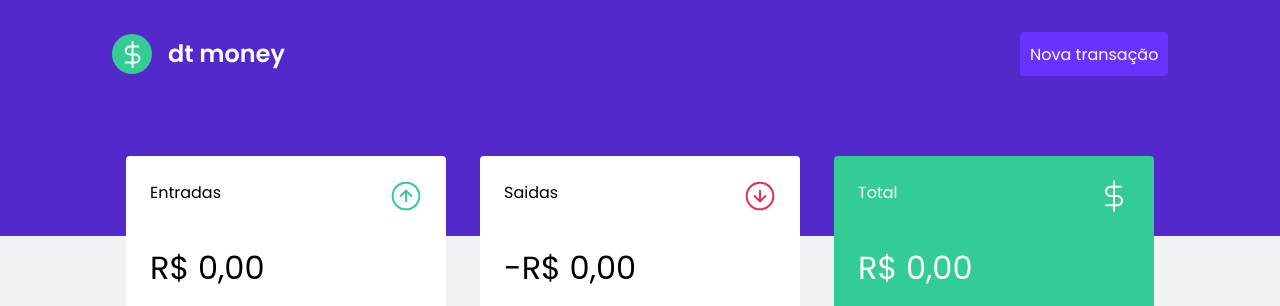
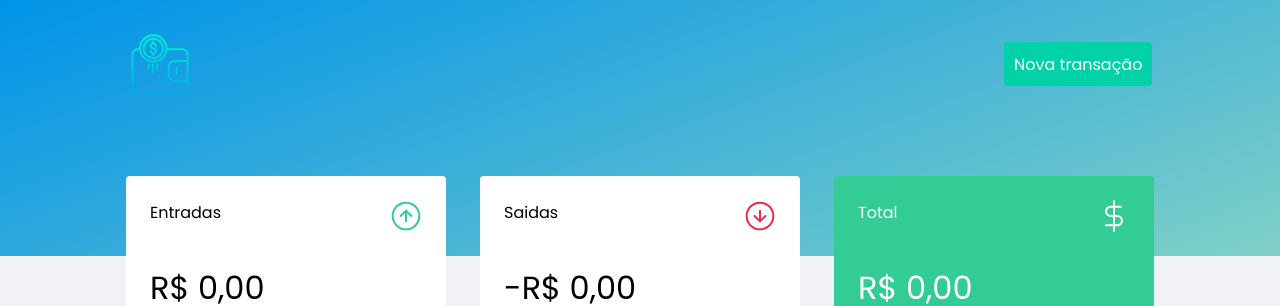
Before and after one commit to tomvieir/Wallet, a React (Create React App) app: page / in a window 1280 px wide. Shown: the top 306 px of the page. Built offline with nearby package versions, Linux system fonts and the light colour scheme; no server answers; what miragejs would draw is missing.

Commit message:
Transformando o react-modal em context

```diff
--- a/public/index.html
+++ b/public/index.html
@@ -7,11 +7,10 @@
     <meta name="viewport" content="width=device-width, initial-scale=1" />
     <link rel="shortcut icon" href="favicon.png" type="image/png">
 
-    <title>DT money</title>
+    <title>Wallet</title>
     <link href="https://fonts.googleapis.com/css2?family=Poppins:wght@400;600&display=swap" rel="stylesheet">
 
   </head>
-
 
   <body>
 
--- a/src/App.tsx
+++ b/src/App.tsx
@@ -2,13 +2,15 @@ import { Dashboard } from "./components/Dashboard";
 import { Header } from "./components/Header";
 import { GlobalStyle } from "./styles/global";
 import Modal from 'react-modal'
-import { useState } from "react";
+
 import { NewTransactionModal } from "./components/NewTransactionModal";
-import {  TransactionsProvider } from "./TransactionsContexts";
+import {  TransactionsProvider } from "./context/TransactionsContexts";
+import { OpenModalContextProvider } from "./context/OpenModalContext";
 
 
 Modal.setAppElement('#root')
 
+//value format
 export function formatValuesCurrency(value: number) {
   return Intl.NumberFormat("pt-BR", {
       style: 'currency',
@@ -18,27 +20,15 @@ export function formatValuesCurrency(value: number) {
 
 export function App() {
 
-  const [isnewTransactionModalOpen, setIsNewTransectionOpen] = useState(false)
-
-  function handleOpenNewTransactionModal() {
-    setIsNewTransectionOpen(true)
-  }
-
-  function handleCloseNewTransactionModal() {
-    setIsNewTransectionOpen(false)
-  }
-
   return (
     <TransactionsProvider>
-      <Header onOpenNewTransactionModal={handleOpenNewTransactionModal} />
+      <OpenModalContextProvider>
+      <Header/>
 
       <Dashboard />
 
-      <NewTransactionModal
-        isOpen={isnewTransactionModalOpen}
-        onRequestClose={handleCloseNewTransactionModal}
-      />
-
+      <NewTransactionModal/>
+      </OpenModalContextProvider>
       <GlobalStyle />
 
     </TransactionsProvider>
--- a/src/components/Header/index.tsx
+++ b/src/components/Header/index.tsx
@@ -1,21 +1,22 @@
 
-import logoImg from '../../assets/logo.svg'
+import { useContext } from 'react'
+import logoImg from '../../assets/logo.png'
+import { OpenModalContext } from '../../context/OpenModalContext'
 import { Container, Content } from './styles'
 
 
 
-interface HeaderProps {
-    onOpenNewTransactionModal: () => void
-}
 
-export function Header({ onOpenNewTransactionModal }: HeaderProps) {
 
+export function Header() {
+   const {handleOpenNewTransactionModal} = useContext(OpenModalContext)
 
     return (
         <Container>
             <Content>
-                <img src={logoImg} alt="dt-money" />
-                <button type="button" onClick={onOpenNewTransactionModal}>
+                <img src={logoImg} alt="Control Wallet" />
+
+                <button type="button" onClick={handleOpenNewTransactionModal}>
                     Nova transação
                 </button>
             </Content>
--- a/src/components/Header/styles.ts
+++ b/src/components/Header/styles.ts
@@ -2,7 +2,12 @@ import styled from 'styled-components'
 
 export const Container = styled.header`
 
-    background:  var(--blue);
+background-color: #0093E9;
+background-image: -webkit-linear-gradient(160deg, #0093E9 0%, #80D0C7 100%);
+background-image: -moz-linear-gradient(160deg, #0093E9 0%, #80D0C7 100%);
+background-image: -o-linear-gradient(160deg, #0093E9 0%, #80D0C7 100%);
+background-image: linear-gradient(160deg, #0093E9 0%, #80D0C7 100%);
+
 `
 
 export const Content = styled.div`
@@ -10,11 +15,13 @@ export const Content = styled.div`
     margin: 0 auto;
 
 
-    padding:2rem 2rem 10rem;
+    padding:2rem 3rem 10rem;
 
     display: flex;
     align-items: center;
     justify-content: space-between;
+
+
 
     button{
         font-size:1rem;
--- a/src/components/NewTransactionModal/index.tsx
+++ b/src/components/NewTransactionModal/index.tsx
@@ -1,5 +1,5 @@
 import { FormEvent, useState, useContext } from 'react'
-import { TransactionsContext } from '../../TransactionsContexts'
+import { TransactionsContext } from '../../context/TransactionsContexts'
 import Modal from 'react-modal'
 
 import incomeImg from '../../assets/income.svg'
@@ -7,18 +7,13 @@ import outcomeImg from '../../assets/outcome.svg'
 import closeImg from '../../assets/close.svg'
 
 import { Container, RadioBox, TransactionTypeContainer } from './styles'
+import { OpenModalContext } from '../../context/OpenModalContext'
 
 
 
-
-
-interface NewTransactionModalProps {
-    isOpen: boolean,
-    onRequestClose: () => void
-}
-
-export function NewTransactionModal({ isOpen, onRequestClose }: NewTransactionModalProps) {
+export function NewTransactionModal() {
   const {createTransaction} = useContext(TransactionsContext)
+  const { handleCloseNewTransactionModal, isnewTransactionModalOpen} = useContext(OpenModalContext)
 
 
     const [type, setType] = useState('deposit')
@@ -34,26 +29,24 @@ export function NewTransactionModal({ isOpen, onRequestClose }: NewTransactionMo
         title,
         amount,
         category
-
       })
 
       setType('deposit')
       setTitle('')
       setAmount(0)
       setCategory('')
-      onRequestClose()
+    }
 
-    }
     return (
         <Modal
-          isOpen={isOpen}
-          onRequestClose={onRequestClose}
+          isOpen={isnewTransactionModalOpen}
+          onRequestClose={handleCloseNewTransactionModal}
           overlayClassName={'react-modal-overlay'}
           className="react-modal-content"
         >
             <button
               type="button"
-              onClick={onRequestClose}
+              onClick={handleCloseNewTransactionModal}
               className="react-modal-close"
 
             >
@@ -83,8 +76,6 @@ export function NewTransactionModal({ isOpen, onRequestClose }: NewTransactionMo
                       isActive={type === 'deposit'}
                       activeColor='green'
                     >
-
-
                       <img src={incomeImg} alt="Entrada" />
                       <span>Entrada</span>
 
--- a/src/components/Summary/index.tsx
+++ b/src/components/Summary/index.tsx
@@ -3,15 +3,13 @@ import { useContext } from "react";
 import outcomeImg from "../../assets/outcome.svg"
 import incomeImg from '../../assets/income.svg'
 import totalImg from '../../assets/total.svg'
-import { TransactionsContext } from "../../TransactionsContexts";
+import { TransactionsContext } from "../../context/TransactionsContexts";
 import { formatValuesCurrency } from "../../App";
 
 
 
 export function Summary() {
     const { transactions } = useContext(TransactionsContext)
-
-    console.log(transactions)
 
     const summary = transactions.reduce((acc, transaction) => {
         if (transaction.type === 'deposit') {
--- a/src/components/TransactionsTable/index.tsx
+++ b/src/components/TransactionsTable/index.tsx
@@ -1,7 +1,7 @@
 
 import { useContext } from "react";
 import { formatValuesCurrency } from "../../App";
-import { TransactionsContext } from "../../TransactionsContexts";
+import { TransactionsContext } from "../../context/TransactionsContexts";
 import { Container } from "./styles";
 
 
--- /dev/null
+++ b/src/context/OpenModalContext.tsx
@@ -0,0 +1,34 @@
+import { createContext, ReactNode, useState } from "react";
+
+
+interface OpenModalContextProvider {
+    children: ReactNode
+}
+
+interface handleModalProps {
+    isnewTransactionModalOpen: boolean,
+    handleOpenNewTransactionModal: () => void,
+    handleCloseNewTransactionModal: () => void
+}
+
+export const OpenModalContext = createContext<handleModalProps>(
+    {} as handleModalProps
+)
+
+export function OpenModalContextProvider({children}: OpenModalContextProvider) {
+    const [isnewTransactionModalOpen, setIsNewTransectionOpen] = useState(false)
+
+    function handleOpenNewTransactionModal() {
+      setIsNewTransectionOpen(true)
+    }
+
+    function handleCloseNewTransactionModal() {
+      setIsNewTransectionOpen(false)
+    }
+
+    return (
+        <OpenModalContext.Provider value={{isnewTransactionModalOpen, handleCloseNewTransactionModal,handleOpenNewTransactionModal}}>
+            {children}
+        </OpenModalContext.Provider>
+    )
+}
--- a/src/TransactionsContexts.tsx
+++ b/src/context/TransactionsContexts.tsx
@@ -1,5 +1,5 @@
 import { createContext, ReactNode, useEffect, useState } from "react";
-import { api } from "./services/api";
+import { api } from "../services/api";
 
 interface Transaction {
     id: number,
@@ -34,8 +34,6 @@ export const TransactionsContext = createContext<TransactionsContextData>(
 export function TransactionsProvider({children}: TransactionsProviderProps) {
     const [transactions, setTransactions] = useState<Transaction[]>([])
 
-
-
     useEffect(() => {
         api.get('transactions')
             .then(response => setTransactions(response.data.transactions))
@@ -47,7 +45,6 @@ export function TransactionsProvider({children}: TransactionsProviderProps) {
             ...transactionInput,
             createAt: new Date()
         })
-
 
         const { transaction } = response.data
 
--- a/src/styles/global.ts
+++ b/src/styles/global.ts
@@ -7,10 +7,9 @@ export const GlobalStyle = createGlobalStyle`
        --background: #f0f2f5;
 
        --red: #E52e54;
-       --blue: #5429CC;
        --green: #33CC95;
 
-       --blue-light: #6933FF;
+       --blue-light: #00d1a7;
 
        --text-title: #363f5f;
        --text-body: #969cb3;
```
Also changed, not shown: src/assets/logo.png (added). Lines whose indentation alone changed are shown as unchanged.
